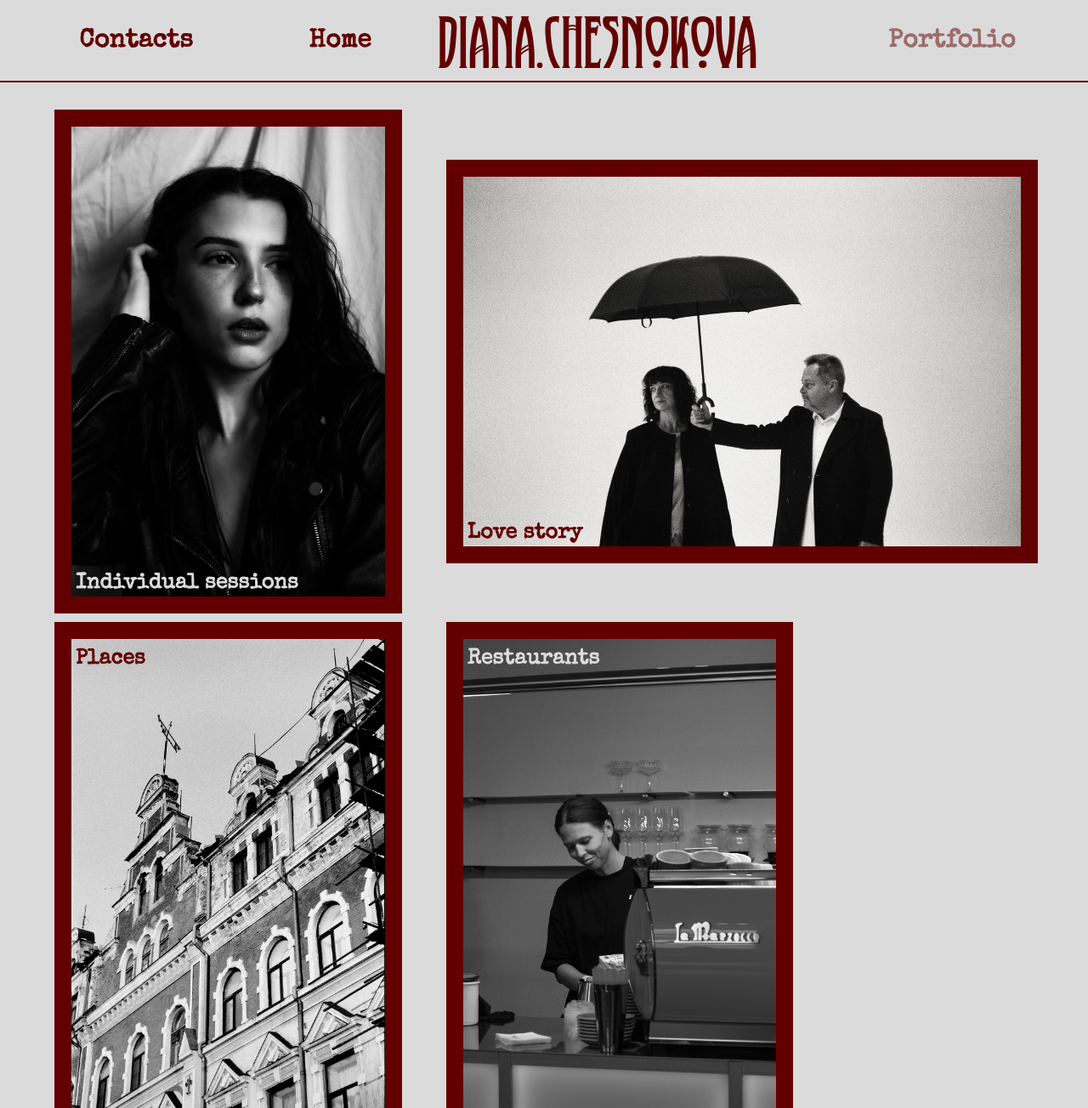
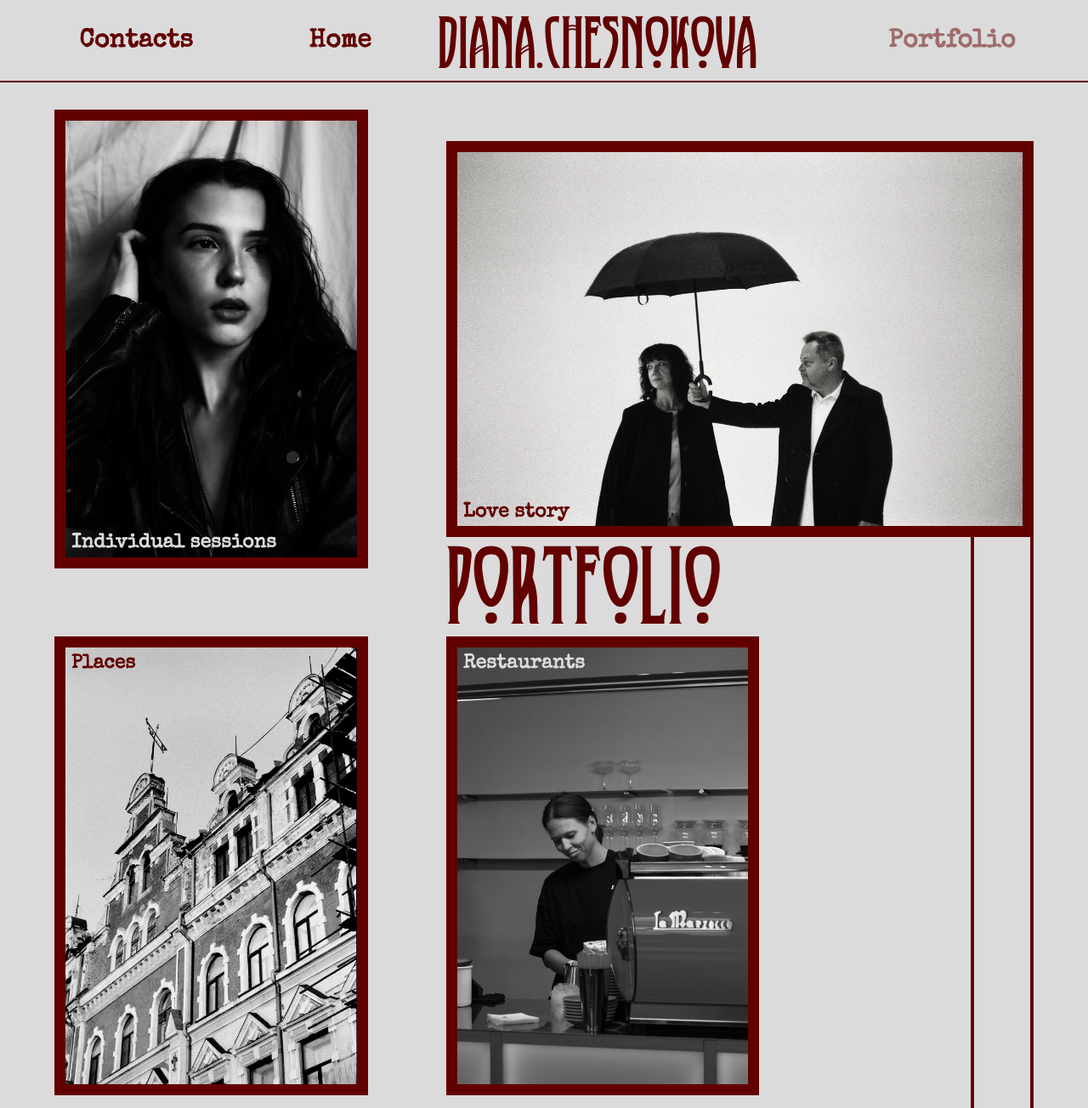
Before and after one commit to exampleeeque/visageque, a website built with webpack: page src/other-pages/portfolio-page/portfolio.html in a window 1280 px wide. Shown: the part 53-1357 px from the top of the page at 85% size. Built offline with nearby package versions, Linux system fonts and the light colour scheme.

Commit message:
feat: added all media-queries to portfolio-page and remaining content fix: minor changes

```diff
--- a/src/index.scss
+++ b/src/index.scss
@@ -60,11 +60,10 @@
   }
 
   a {
-    transition: font-size 0.25s linear;
+    transition: font-size .25s linear;
 
     &:hover {
       font-size: 34px;
-      transition: font-size 0.25s linear;
     }
 
     @media (min-width: 1024px) {
--- a/src/other-pages/contacts-page/contacts.scss
+++ b/src/other-pages/contacts-page/contacts.scss
@@ -49,7 +49,7 @@
       right: 0;
       width: 0;
       height: 2px;
-      transition: width 0.4s linear;
+      transition: width .4s linear;
       background-color: $text-color;
     }
 
@@ -188,7 +188,6 @@
   }
 }
 
-
 .contactsBottomLine {
   position: fixed;
   top: 30%;
--- a/src/other-pages/portfolio-page/portfolio.html
+++ b/src/other-pages/portfolio-page/portfolio.html
@@ -30,75 +30,42 @@
 
   <div class="contentPortfolio">
     <div class="sessions">
-      <div class="session1">
+      <div class="sessions__portrait">
         <a href="#">
-          <img src="../../img/portfolio-individuals.webp" class="sessions__portrait" alt="Individual sessions">
+          <img src="../../img/portfolio-individuals.webp" class="sessions__portrait-image" alt="Individual sessions">
         </a>
-        <a href="#" class="sessions__text sessions__text_bottom alternativeTextColor">Individual sessions</a>
+        <a href="#" class="sessions__text sessions__text_bottom sessions__text_bottom1 alternativeTextColor">Individual sessions</a>
       </div>
-      <div class="session2">
+      <div class="sessions__title_phoneRes">
+        <h2>Portfolio</h2>
+      </div>
+      <div class="sessions__landscape sessions__landscape1">
         <a href="#">
-          <img src="../../img/portfolio-loves.webp" class="sessions__landscape" alt="Individual sessions">
+          <img src="../../img/portfolio-loves.webp" class="sessions__landscape-image" alt="Love story">
         </a>
         <a href="#" class="sessions__text sessions__text_bottom">Love story</a>
+        <h2 class="sessions__title">Portfolio</h2>
       </div>
-      <div class="session3">
+      <div class="sessions__portrait">
         <a href="#">
-          <img src="../../img/portfolio-places.webp" class="sessions__portrait" alt="Individual sessions">
+          <img src="../../img/portfolio-places.webp" class="sessions__portrait-image" alt="Places">
         </a>
         <a href="#" class="sessions__text sessions__text_top">Places</a>
       </div>
-      <div class="session4">
+      <div class="sessions__portrait">
         <a href="#">
-          <img src="../../img/portfolio-restaurants.webp" class="sessions__portrait" alt="Individual sessions">
+          <img src="../../img/portfolio-restaurants.webp" class="sessions__portrait-image" alt="Restaurants">
         </a>
         <a href="#" class="sessions__text sessions__text_top alternativeTextColor">Restaurants</a>
       </div>
-      <div class="session5">
+      <div class="sessions__landscape sessions__landscape2">
         <a href="#">
-          <img src="../../img/portfolio-events.webp" class="sessions__landscape" alt="Individual sessions">
+          <img src="../../img/portfolio-events.webp" class="sessions__landscape-image" alt="Events">
         </a>
         <a href="#" class="sessions__text sessions__text_bottom alternativeTextColor">Events</a>
       </div>
     </div>
-    <div class="portfolioBottomLine1"></div>
-    <div class="portfolioBottomLine2"></div>
   </div>
 </div>
-
-
-
-
-<!--<div class="portfolio">-->
-<!--  <div class="portfolio__individuals">-->
-<!--    <a href="#"><img src="../../img/individuals.webp" alt="Individual sessions"></a>-->
-<!--    <p class="main-text-color">Individual sessions</p>-->
-<!--  </div>-->
-<!--  <div class="portfolio__loves">-->
-<!--    <h2>Portfolio</h2>-->
-<!--    <div class="loves__container">-->
-<!--      <img src="../../img/loves.webp" alt="Love story">-->
-<!--      <div>-->
-<!--        <p>Love story</p>-->
-<!--      </div>-->
-<!--    </div>-->
-<!--  </div>-->
-<!--  <div class="portfolio__places">-->
-<!--    <a href="#"><img src="../../img/places.webp" alt="Places"></a>-->
-<!--    <p>Places</p>-->
-<!--  </div>-->
-<!--  <div class="portfolio__restaurants">-->
-<!--    <a href="#"><img src="../../img/restaurants.webp" alt="Restaurants"></a>-->
-<!--    <p class="main-text-color">Restaurants</p>-->
-<!--  </div>-->
-<!--  <div class="portfolio__events">-->
-<!--    <div class="events__container">-->
-<!--      <img src="../../img/events.webp" alt="Events">-->
-<!--      <div>-->
-<!--        <p class="main-text-color">Events</p>-->
-<!--      </div>-->
-<!--    </div>-->
-<!--  </div>-->
-<!--</div>-->
 </body>
 </html>
--- a/src/other-pages/portfolio-page/portfolio.scss
+++ b/src/other-pages/portfolio-page/portfolio.scss
@@ -2,398 +2,174 @@
   margin: 4vh 5vw 0;
 }
 
+// sessions block
 .sessions {
   display: flex;
   flex-wrap: wrap;
   align-items: center;
 
+  @media (max-width: 768px) {
+    flex-direction: column;
+    flex-wrap: nowrap;
+  }
+
+  div {
+    position: relative;
+
+    // margin-top for 3, 4, 5 sessions
+    &:nth-child(4),
+    &:nth-child(5),
+    &:nth-child(6) {
+      margin-top: 70px;
+
+      @media (max-width: 768px) {
+        margin-top: 20px;
+      }
+    }
+  }
+
+  // width of session-blocks
   &__portrait {
-    width: 80%;
+    flex-basis: 40%;
   }
 
   &__landscape {
-    width: 95%;
+    flex-basis: 60%;
+  }
+
+  // vertical lines connecting 2 and 5 sessions
+  &__landscape1:before,
+  &__landscape1:after {
+    content: '';
+    display: block;
+    position: absolute;
+    top: 0;
+    right: 0;
+    z-index: -1;
+    height: 1340px;
+    border-right: 4px solid $base-color;
 
     @media (max-width: 1024px) {
-      width: 92%;
+      height: 1040px;
+    }
+
+    @media (max-width: 768px) {
+      display: none;
+    }
+  }
+
+  &__landscape1:before {
+    right: 70px;
+  }
+
+  // positioning to the right last session
+  &__landscape2 {
+    margin-left: auto;
+  }
+
+  // image of the sessions
+  &__portrait-image {
+    width: 80%;
+
+    @media (max-width: 768px) {
+      width: 50vw;
+    }
+
+    @media (max-width: 425px) {
+      width: 80%;
+      margin-left: 10%;
+    }
+  }
+
+  &__landscape-image {
+    width: 100%;
+  }
+
+  img {
+    height: auto;
+    transition: border-width .5s linear;
+    border: 13px solid $base-color;
+
+    &:hover {
+      border-width: 4px;
+    }
+  }
+
+  // type of the sessions
+  &__text {
+    font-size: 23px;
+
+    @media (max-width: 1024px) {
+      font-size: 16px;
+    }
+
+    @media (max-width: 425px) {
+      font-size: 10px;
     }
   }
 
   &__text_bottom {
     position: absolute;
-    bottom: 30px;
-    left: 25px;
+    bottom: 25px;
+    left: 20px;
+
+    @media (max-width: 425px) {
+      bottom: 25px;
+    }
+  }
+
+  // text position for first session for phone resolution
+  &__text_bottom1 {
+
+    @media (max-width: 425px) {
+      left: 55px;
+    }
+
+    @media (max-width: 375px) {
+      left: 50px;
+    }
   }
 
   &__text_top {
     position: absolute;
-    top: 30px;
-    left: 25px;
-  }
+    top: 20px;
+    left: 20px;
 
-  div {
-    position: relative;
-  }
-
-  img {
-    border: 20px solid $base-color;
+    @media (max-width: 425px) {
+      left: 60px;
     }
   }
 
-.session1 {
-  flex: 1 1 40%;
+  // title of the page
+  &__title {
+    position: absolute;
+    bottom: -115px;
+    left: 0;
+    font-size: 120px;
+
+    @media (max-width: 1024px) {
+      bottom: -100px;
+      font-size: 100px;
     }
 
-.session2 {
-  flex: 1 1 60%;
+    @media (max-width: 768px) {
+      display: none;
+    }
   }
 
-.session3 {
-  flex: 0 1 40%;
+  &__title_phoneRes {
+    display: none;
+
+    @media (max-width: 768px) {
+      display: block;
     }
 
-.session4 {
-  flex: 0 1 40%;
+    h2 {
+      font-size: 100px;
+
+      @media (max-width: 425px) {
+        font-size: 80px;
       }
-
-.session5 {
-  flex: 0 1 60%;
-  margin-left: auto;
     }
-
-
-
-
-
-
-
-
-
-
-
-
-
-
-
-
-
-
-
-
-
-
-
-
-
-
-
-
-
-
-
-
-
-
-
-
-
-
-
-
-
-
-//.portfolio {
-//  display: flex;
-//  flex-wrap: wrap;
-//  align-items: center;
-//  margin: 3vh 5vw;
-//  & div {
-//    position: relative;
-//    padding-bottom: 3vh;
-//  }
-//  & img{
-//    border: 10px solid $base-color;
-//    height: auto;
-//  }
-//  & p {
-//    position: absolute;
-//    left: 25px;
-//    font-size: 30px;
-//  }
-//}
-//
-//
-//.portfolio__individuals {
-//  width: 40%;
-//  & img {
-//    max-width: 80%;
-//  }
-//  & p {
-//    bottom: 40px;
-//  }
-//}
-//
-//.portfolio__loves {
-//  width: 60%;
-//  & img {
-//    max-width: 92%;
-//  }
-//  & h2 {
-//    position: absolute;
-//    text-transform: uppercase;
-//    bottom: -65px;
-//    left: 25px;
-//    font-size: 100px;
-//  }
-//  & p {
-//    bottom: 10px;
-//    white-space: nowrap;
-//  }
-//}
-//
-//.portfolio__places {
-//  width: 36%;
-//  padding-right: 3vw;
-//  & img {
-//    max-width: 90%;
-//  }
-//  & p {
-//    top: 20px;
-//  }
-//}
-//
-//.portfolio__restaurants {
-//  width: 40%;
-//  & img {
-//    max-width: 81.5%;
-//  }
-//  & p {
-//    top: 20px;
-//  }
-//}
-//
-//.events__container,
-//.loves__container {
-//  display: flex;
-//  flex-direction: row-reverse;
-//  align-items: flex-end;
-//}
-//
-//.portfolio__events {
-//  width: 100%;
-//  & img {
-//    max-width: 50%;
-//  }
-//  & p {
-//    bottom: 10px;
-//  }
-//}
-//
-//.portfolio__loves:before,
-//.portfolio__loves:after {
-//  content: '';
-//  border-right: 4px solid $base-color;
-//  height: 165vh;
-//  display: block;
-//  position: absolute;
-//  right: 0;
-//  top: 0;
-//}
-//
-//.portfolio__loves:before {
-//  right: 100px;
-//}
-//
-//@media only screen and (min-width: 2559px) {
-//  .portfolio__loves {
-//    & h2 {
-//      font-size: 170px;
-//      bottom: -95px;
-//    }
-//  }
-//  .portfolio p {
-//    font-size: 50px;
-//  }
-//}
-//
-//@media only screen and (max-width: 1450px) {
-//  .portfolio p {
-//    font-size: 23px;
-//  }
-//
-//  .portfolio__loves h2 {
-//    bottom: -55px;
-//  }
-//}
-//
-//@media only screen and (max-width: 1125px) {
-//  .portfolio__loves h2 {
-//    font-size: 75px;
-//    bottom: -45px;
-//  }
-//
-//  .portfolio p {
-//    font-size: 15px;
-//  }
-//}
-//
-//@media only screen and (max-width: 950px) {
-//  .portfolio__loves h2 {
-//    bottom: -35px;
-//  }
-//
-//  .portfolio__loves:before,
-//  .portfolio__loves:after {
-//    height: 135vh;
-//  }
-//}
-//
-//@media only screen and (max-width: 767px) {
-//  .portfolio__individuals img {
-//      max-width: 65%;
-//  }
-//
-//  .portfolio__loves img {
-//      max-width: 77%;
-//  }
-//
-//  .portfolio__places img {
-//      max-width: 75%;
-//  }
-//
-//  .portfolio__restaurants img {
-//      max-width: 66.5%;
-//  }
-//
-//  .portfolio__events img {
-//      max-width: 35%;
-//  }
-//
-//  .portfolio__loves h2 {
-//    font-size: 60px;
-//    bottom: -15px;
-//  }
-//
-//  .portfolio p {
-//    font-size: 9px;
-//  }
-//
-//  .portfolio__loves:before,
-//  .portfolio__loves:after {
-//    height: 95vh;
-//  }
-//}
-//
-//@media only screen and (max-width: 750px) and (max-height: 550px) {
-//  .portfolio__loves:before,
-//  .portfolio__loves:after {
-//    height: 135vh;
-//  }
-//}
-//
-//@media only screen and (max-width: 655px) {
-//  .portfolio p {
-//    font-size: 8px;
-//  }
-//
-//  .portfolio__loves:before,
-//  .portfolio__loves:after {
-//    height: 80vh;
-//  }
-//
-//  .portfolio__loves:before {
-//    right: 50px;
-//  }
-//}
-//
-//@media only screen and (max-width: 460px) {
-//  .portfolio__loves h2 {
-//    font-size: 45px;
-//    bottom: -8px;
-//  }
-//
-//  .portfolio p {
-//    font-size: 5px;
-//  }
-//
-//  .portfolio__loves:before,
-//  .portfolio__loves:after {
-//    height: 62vh;
-//  }
-//
-//  .portfolio__loves:before {
-//    right: 20px;
-//  }
-//}
-//
-//@media only screen and (max-width: 300px) {
-//  .portfolio__loves:before {
-//    display: none;
-//  }
-//}
-//
-//@media only screen and (max-height: 300px) {
-//  .portfolio__loves:before,
-//  .portfolio__loves:after {
-//    height: 190vh;
-//  }
-//}
-//
-//
-//@media only screen and (min-height: 1000px) {
-//  .portfolio__loves:before,
-//  .portfolio__loves:after {
-//    height: 80vh;
-//  }
-//}
-//
-//@media only screen and (min-height: 1700px) {
-//  .portfolio__loves:before,
-//  .portfolio__loves:after {
-//    height: 135vh;
-//  }
-//}
-//
-//@media only screen and (max-width: 460px) and (max-height: 920px) {
-//  .portfolio__loves:before,
-//  .portfolio__loves:after {
-//    height: 60vh;
-//  }
-//}
-//
-//@media only screen and (max-height: 550px) {
-//  .portfolio__loves h2 {
-//    bottom: -30px;
-//  }
-//}
-//
-//
-//@media only screen and (max-height: 450px) {
-//  .portfolio__loves:before,
-//  .portfolio__loves:after {
-//    height: 225vh;
-//  }
-//
-//  .portfolio__loves h2 {
-//    bottom: -50px;
-//  }
-//}
-//
-//@media only screen and (max-height: 390px) {
-//  .portfolio__loves:before,
-//  .portfolio__loves:after {
-//    height: 225vh;
-//  }
-//}
-//
-//@media only screen and (max-height: 375px) {
-//  .portfolio h2 {
-//    font-size: 48px;
-//    bottom: -30px;
-//  }
-//
-//  .portfolio__loves:before,
-//  .portfolio__loves:after {
-//    height: 175vh;
-//  }
-//}
+  }
+}
--- a/src/style/_style.scss
+++ b/src/style/_style.scss
@@ -1,6 +1,15 @@
+html {
+  box-sizing: border-box;
+}
+
 * {
   font-family: 'Proletariat', serif;
   text-decoration: none;
+  box-sizing: inherit;
+
+  &:after, &:before {
+    box-sizing: inherit;
+  }
 }
 
 body {
```
Lines whose indentation alone changed are shown as unchanged.
